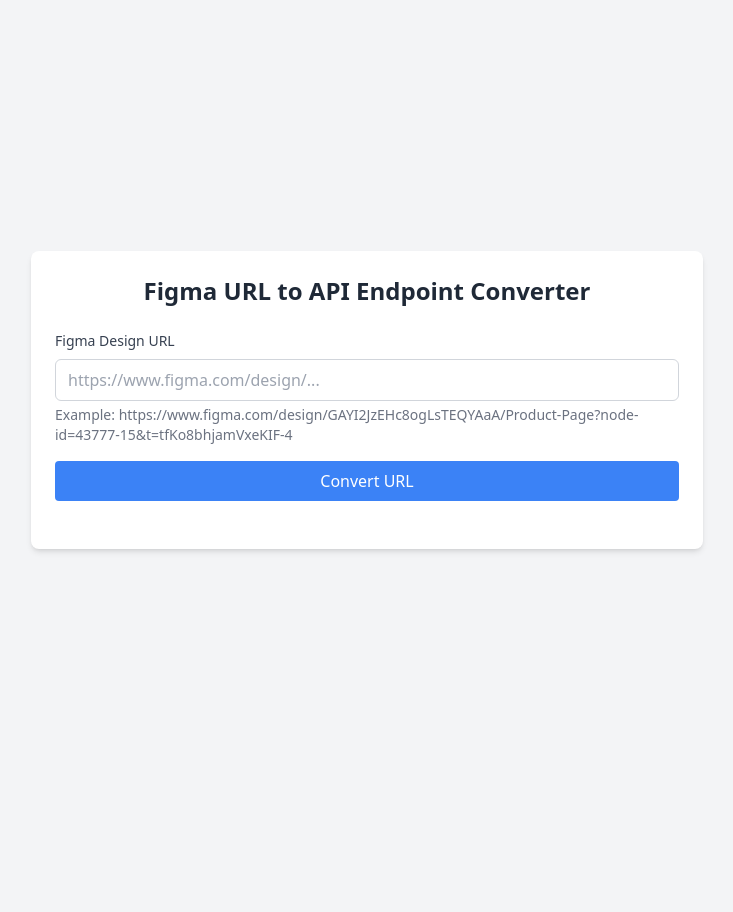
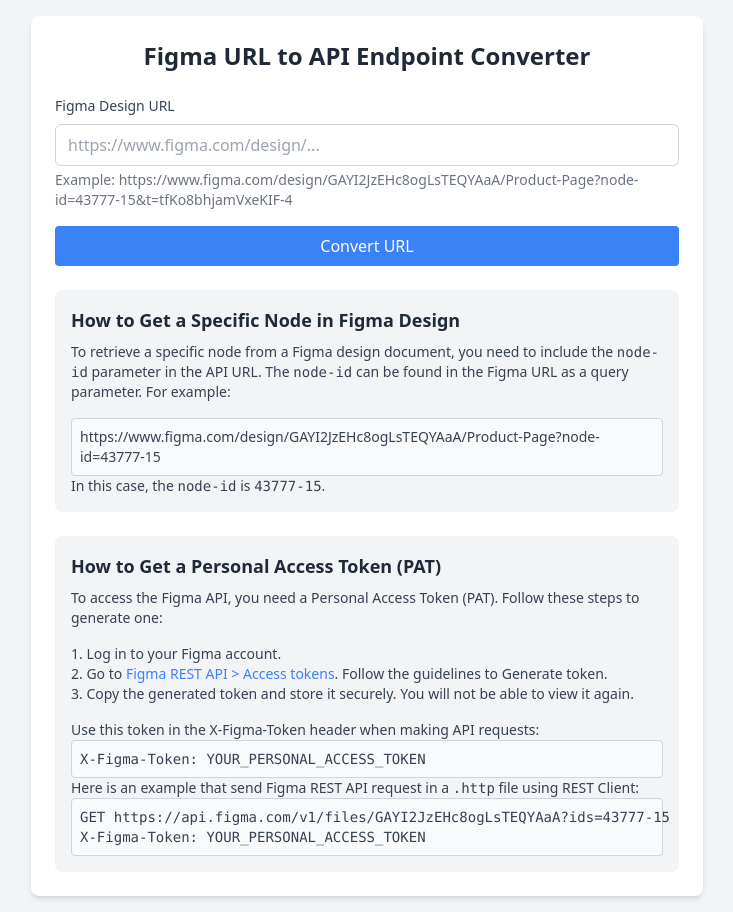
Before and after one commit to doggy8088/figma-url-converter, a plain HTML site: page index.html in a window 1280 px wide. Shown: the whole page, without its empty margins (273-1006 px from the left). Before the commit the page ends 800 px from the top, so only its background shows below. Drawn offline with nearby package versions, Linux system fonts and the light colour scheme.

Commit message:
feat: 新增如何取得 Figma 設計中特定節點及 PAT 的說明

```diff
--- a/index.html
+++ b/index.html
@@ -47,6 +47,28 @@
                 </button>
             </div>
             <div id="copy-message" class="text-green-600 mt-2 text-sm hidden">Copied to clipboard!</div>
+        </div>
+
+        <div class="bg-gray-100 p-4 rounded-lg mt-6">
+            <h2 class="text-lg font-semibold text-gray-800 mb-2">How to Get a Specific Node in Figma Design</h2>
+            <p class="text-sm text-gray-700 mb-4">To retrieve a specific node from a Figma design document, you need to include the <code>node-id</code> parameter in the API URL. The <code>node-id</code> can be found in the Figma URL as a query parameter. For example:</p>
+            <p class="text-sm text-gray-700 bg-gray-50 p-2 rounded border border-gray-300">https://www.figma.com/design/GAYI2JzEHc8ogLsTEQYAaA/Product-Page?node-id=43777-15</p>
+            <p class="text-sm text-gray-700">In this case, the <code>node-id</code> is <code>43777-15</code>.</p>
+        </div>
+
+        <div class="bg-gray-100 p-4 rounded-lg mt-6">
+            <h2 class="text-lg font-semibold text-gray-800 mb-2">How to Get a Personal Access Token (PAT)</h2>
+            <p class="text-sm text-gray-700 mb-4">To access the Figma API, you need a Personal Access Token (PAT). Follow these steps to generate one:</p>
+            <ol class="list-decimal list-inside text-sm text-gray-700 mb-4">
+                <li>Log in to your Figma account.</li>
+                <li>Go to <a href="https://www.figma.com/developers/api#access-tokens" target="_blank" class="text-blue-500 hover:underline">Figma REST API &gt; Access tokens</a>. Follow the guidelines to Generate token.</li>
+                <li>Copy the generated token and store it securely. You will not be able to view it again.</li>
+            </ol>
+            <p class="text-sm text-gray-700">Use this token in the X-Figma-Token header when making API requests:</p>
+            <pre class="bg-gray-50 p-2 rounded border border-gray-300 text-sm text-gray-700">X-Figma-Token: YOUR_PERSONAL_ACCESS_TOKEN</pre>
+            <p class="text-sm text-gray-700">Here is an example that send Figma REST API request in a <code>.http</code> file using <a href="https://marketplace.visualstudio.com/items?itemName=humao.rest-client">REST Client</a>:</p>
+            <pre class="bg-gray-50 p-2 rounded border border-gray-300 text-sm text-gray-700">GET https://api.figma.com/v1/files/GAYI2JzEHc8ogLsTEQYAaA?ids=43777-15
+X-Figma-Token: YOUR_PERSONAL_ACCESS_TOKEN</pre>
         </div>
     </div>
 
```
Also changed, not shown: 1 other file.
